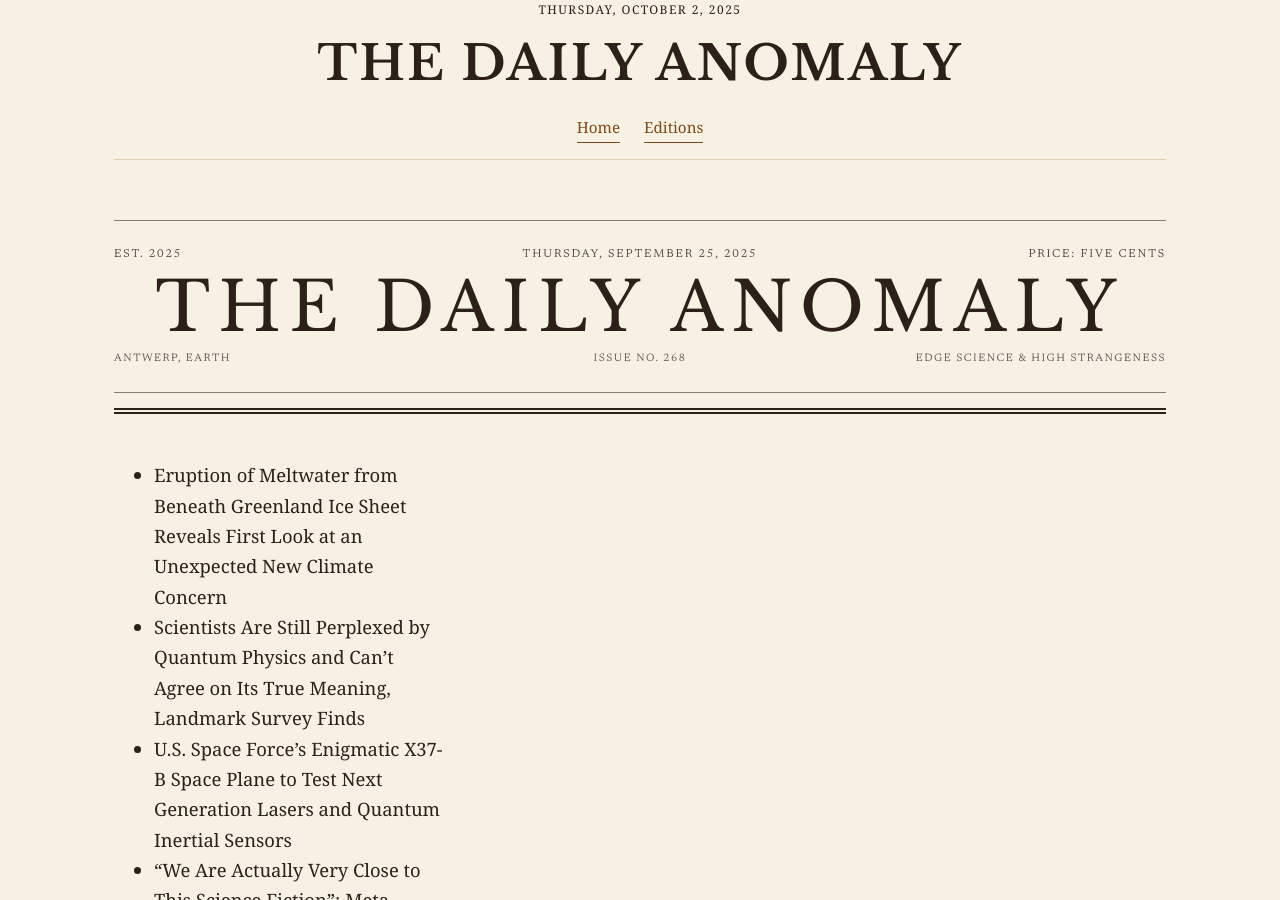
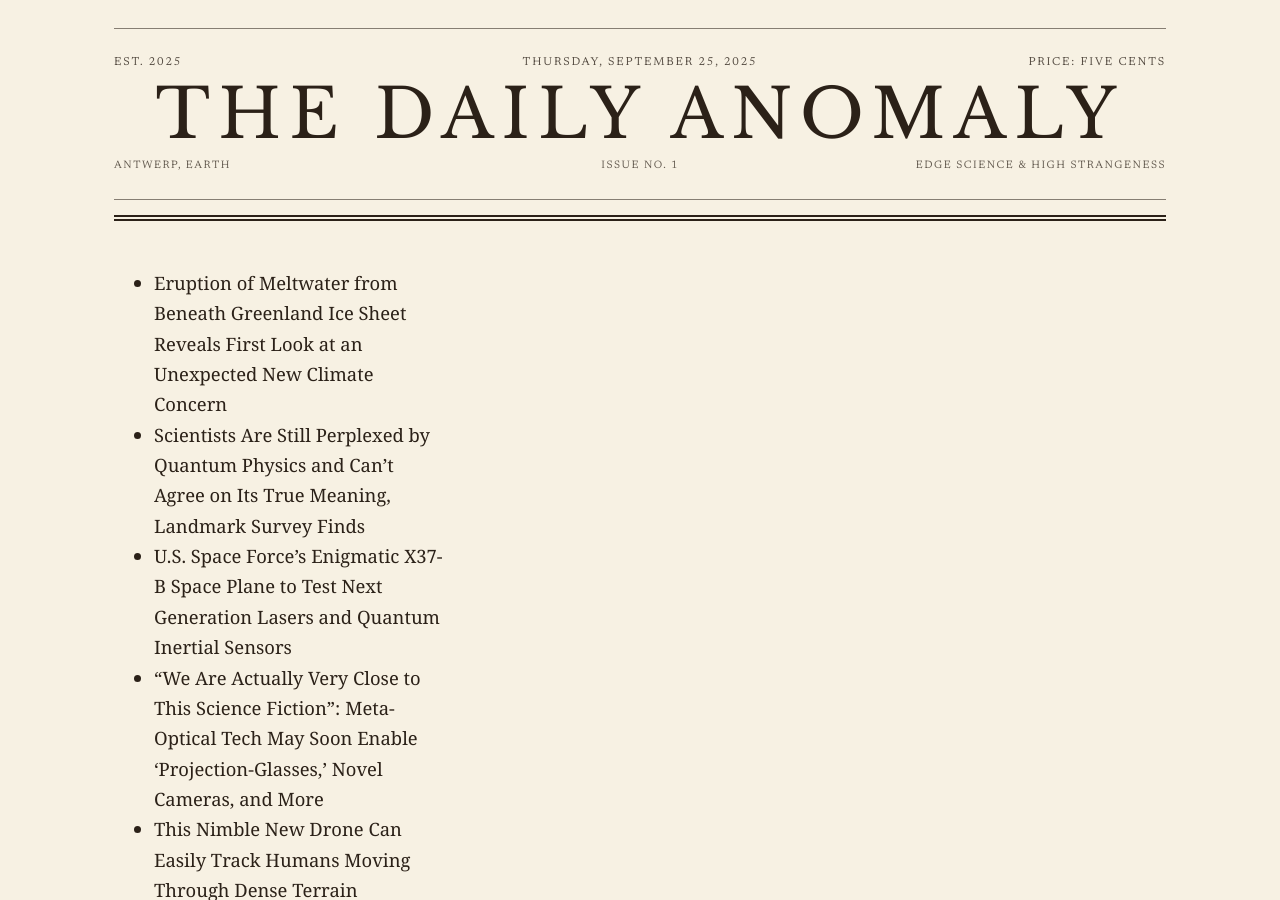
Before and after one commit to PROMIREC/the-daily-anomaly, a Jekyll site: the page built from editions/2025-09-25.md, in a window 1280 px wide and 900 px high. Built offline with Jekyll 4.4.1, drawn with Linux system fonts in a browser that asks for light colours; some web fonts are replaced; part of the change alters nothing that is shown.

Commit message:
Adjust edition layout header and numbering

```diff
--- a/_layouts/default.html
+++ b/_layouts/default.html
@@ -31,7 +31,9 @@
   </head>
   <body class="layout-{{ page.layout | default: 'default' }}">
     <div class="page">
-      {% include header.html %}
+      {% unless page.layout == 'edition' %}
+        {% include header.html %}
+      {% endunless %}
       <main id="content" class="container content" role="main">
         {{ content }}
       </main>
--- a/_layouts/edition.html
+++ b/_layouts/edition.html
@@ -4,7 +4,16 @@ layout: default
 {% assign edition_source = page.edition | default: page.date | default: page.title %}
 {% assign edition_date = edition_source | date: "%B %-d, %Y" %}
 {% assign edition_weekday = edition_source | date: "%A" %}
-{% assign edition_issue = edition_source | date: "%j" %}
+{% assign edition_issue = 0 %}
+{% assign all_editions = site.pages | where: "layout", "edition" | sort: "path" %}
+{% for edition_page in all_editions %}
+  {% if edition_page.url == page.url %}
+    {% assign edition_issue = forloop.index %}
+  {% endif %}
+{% endfor %}
+{% if edition_issue == 0 %}
+  {% assign edition_issue = 1 %}
+{% endif %}
 <div class="front-page" role="document" aria-label="Edition front page">
   <header class="mast" role="banner" aria-label="Masthead">
     <div class="mast__strip mast__strip--top">
```
